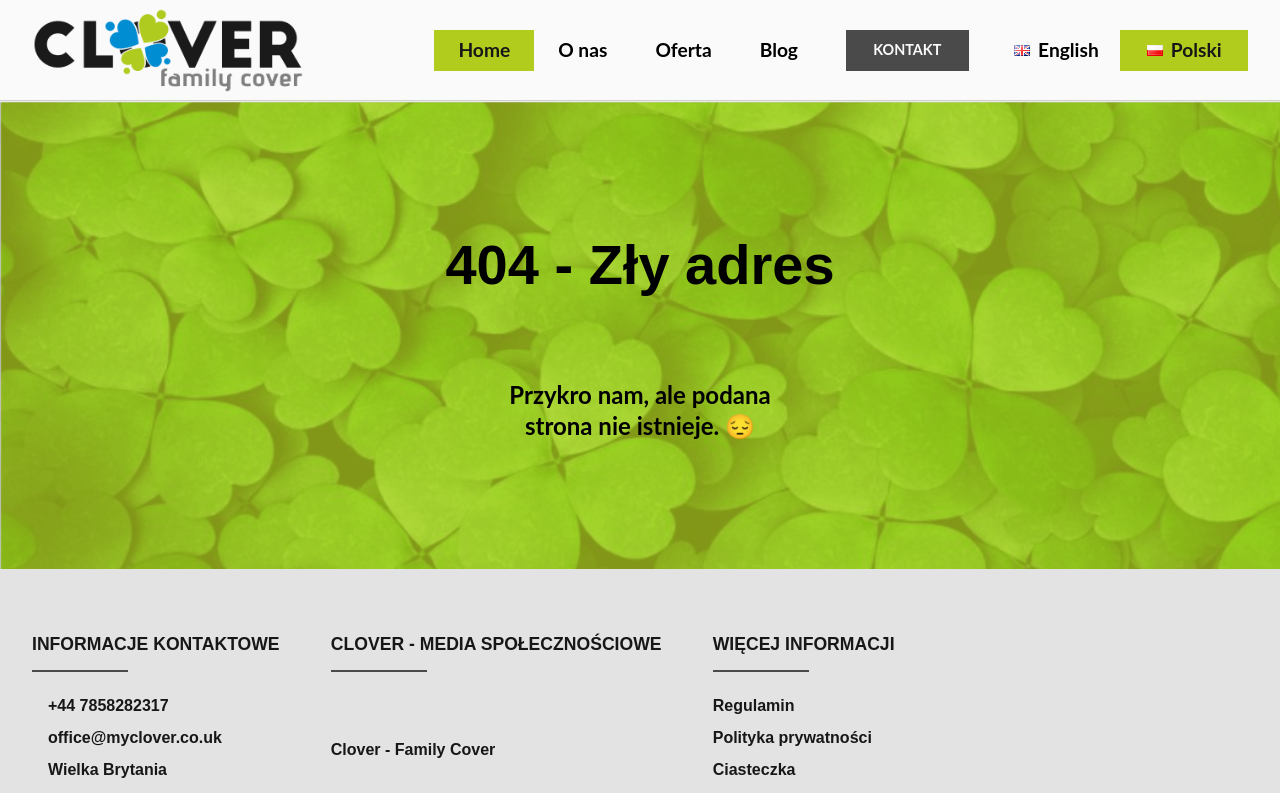
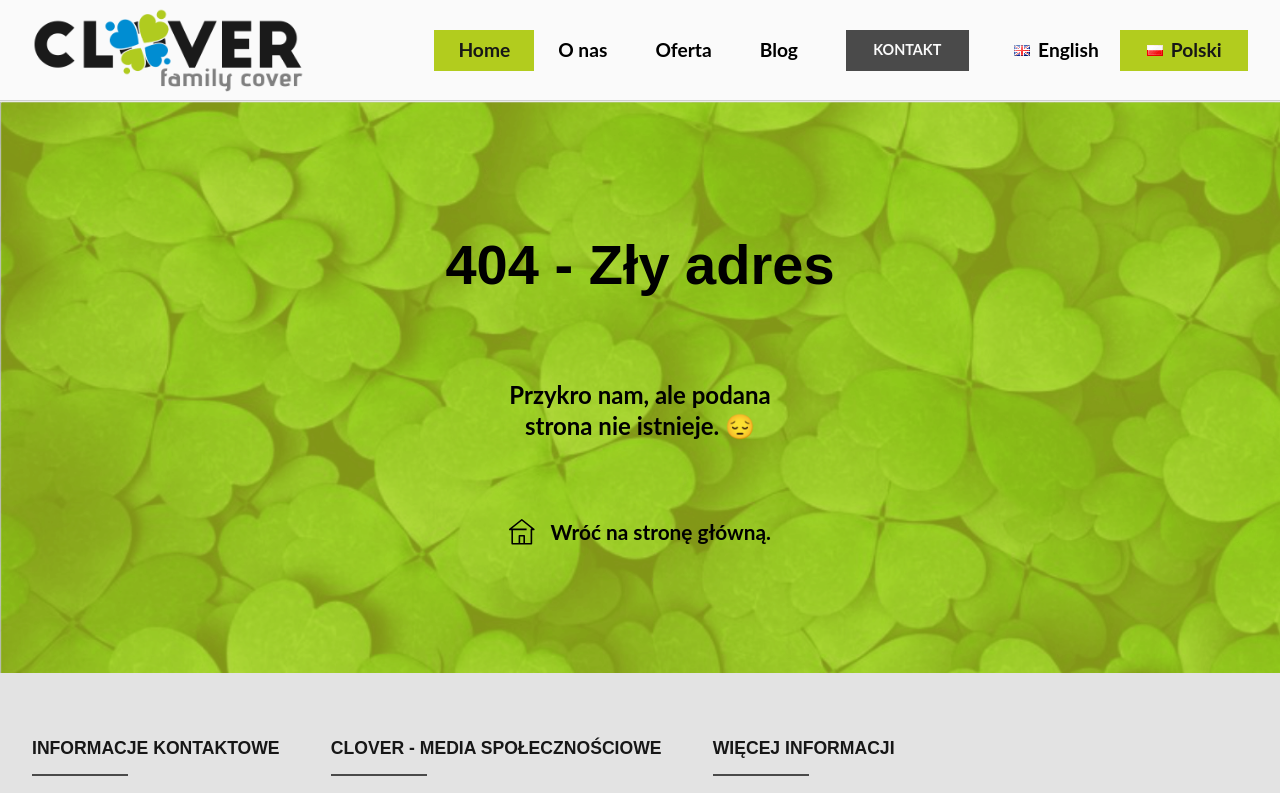
Before and after one commit to TZ-fn/MyClover, a React (Vite) app: page /privacy-policy in a window 1280 px wide. Shown: the top 793 px of the page. Built offline with nearby package versions, Linux system fonts and the light colour scheme; some icons are missing; a web font is replaced by a local one.

Commit message:
feat: add a home page link to the page

```diff
--- a/src/assets/translations/englishTranslation.ts
+++ b/src/assets/translations/englishTranslation.ts
@@ -54,6 +54,7 @@ const englishTranslation = {
     noMatch: {
       noMatchHeader: "404 - Wrong address",
       noMatchText: "We are sorry, but this page doesn't exist. 😔",
+      returnToHome: "Return to the home page.",
     },
   },
 };
--- a/src/assets/translations/polishTranslation.ts
+++ b/src/assets/translations/polishTranslation.ts
@@ -56,6 +56,7 @@ const polishTranslation = {
     noMatch: {
       noMatchHeader: "404 - Zły adres",
       noMatchText: "Przykro nam, ale podana strona nie istnieje. 😔",
+      returnToHome: "Wróć na stronę główną.",
     },
   },
 };
--- a/src/pages/NoMatch/NoMatch.module.scss
+++ b/src/pages/NoMatch/NoMatch.module.scss
@@ -8,6 +8,7 @@
   background-repeat: no-repeat;
   padding: 8rem 31vw;
   font-weight: 700;
+  text-align: center;
 
   @media (max-width: 1100px) {
     padding: 5rem 10vw;
@@ -26,5 +27,20 @@
 
 .noMatchText {
   font-size: clamp(1.5rem, 1.5vw, 3rem);
-  text-align: center;
+  margin-bottom: clamp(2.5rem, 6vw, 8rem);
 }
+
+.returnToHome {
+  display: flex;
+  align-items: center;
+  justify-content: center;
+  font-size: clamp(1.3rem, 1vw, 2rem);
+}
+
+.returnToHomeIcon {
+  min-height: 1.3rem;
+  height: 2vw;
+  min-width: 1.3rem;
+  width: 2vw;
+  margin-right: clamp(1rem, 1vw, 2rem);
+}
--- a/src/pages/NoMatch/NoMatch.tsx
+++ b/src/pages/NoMatch/NoMatch.tsx
@@ -1,3 +1,4 @@
+import { Link } from "react-router-dom";
 import useTranslation from "hooks/useTranslation";
 import styles from "./NoMatch.module.scss";
 
@@ -8,6 +9,15 @@ function NoMatch() {
     <div className={styles.noMatchContainer}>
       <h2 className={styles.noMatchHeader}>{translation.noMatchHeader}</h2>
       <p className={styles.noMatchText}>{translation.noMatchText}</p>
+      <Link className={styles.returnToHome} to={"/"}>
+        <svg className={styles.returnToHomeIcon} xmlns="http://www.w3.org/2000/svg" viewBox="0 0 32 32">
+          <path
+            d="m31.63 12.22-15-12a1 1 0 0 0-1.25 0l-15 12A1 1 0 0 0 1 14h2v17a1 1 0 0 0 1 1h24a1 1 0 0 0 1-1V14h2a1 1 0 0 0 .63-1.78zM18 30h-4v-8h4zm10-18a1 1 0 0 0-1 1v17h-7v-9a1 1 0 0 0-1-1h-6a1 1 0 0 0-1 1v9H5V14h17v-2H3.85L16 2.28 28.15 12z"
+            data-name="10-House"
+          />
+        </svg>
+        {translation.returnToHome}
+      </Link>
     </div>
   );
 }
```
